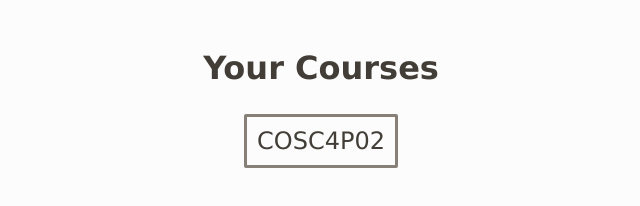
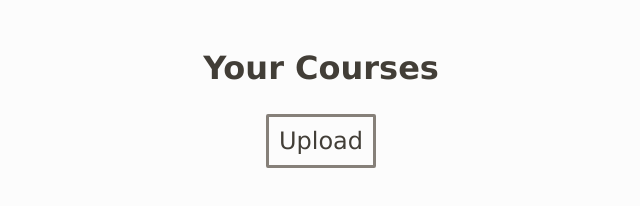
Before and after one commit to J-Rawes/Knotes, a plain HTML site: page FrontEnd/homepage.html in a window 1280 px wide. Shown: the whole page, without its empty margins (319-959 px from the left). Drawn offline with Linux system fonts and the light colour scheme.

Commit message:
Update homepage.html

```diff
--- a/FrontEnd/homepage.html
+++ b/FrontEnd/homepage.html
@@ -20,7 +20,7 @@
   <h1 id="courses">Your Courses</h1>
 
   <div class="main">
-    <a href="upload.html">COSC4P02</a>
+    <a href="upload.html">Upload</a>
   </div>
 
 </body>
```
